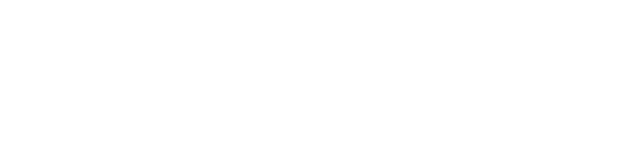
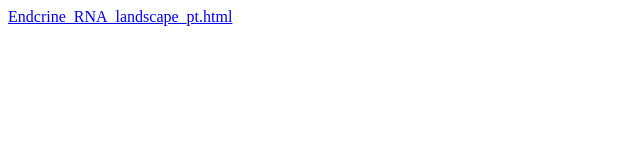
Before and after one commit to yusukeimoto/images, a plain HTML site: page index.html in a window 1280 px wide. Shown: the whole page, without its empty margins (0-640 px from the left). Drawn offline with Linux system fonts and the light colour scheme.

Commit message:
Update index.html

```diff
--- a/index.html
+++ b/index.html
@@ -5,6 +5,6 @@
     <title>Images</title>
   </head>
   <body>
-    <a href= "Endcrine_RNA_landscape_pt.html" >
+    <a href= "Endcrine_RNA_landscape_pt.html" >Endcrine_RNA_landscape_pt.html</a>
   </body>
 </html>
```
